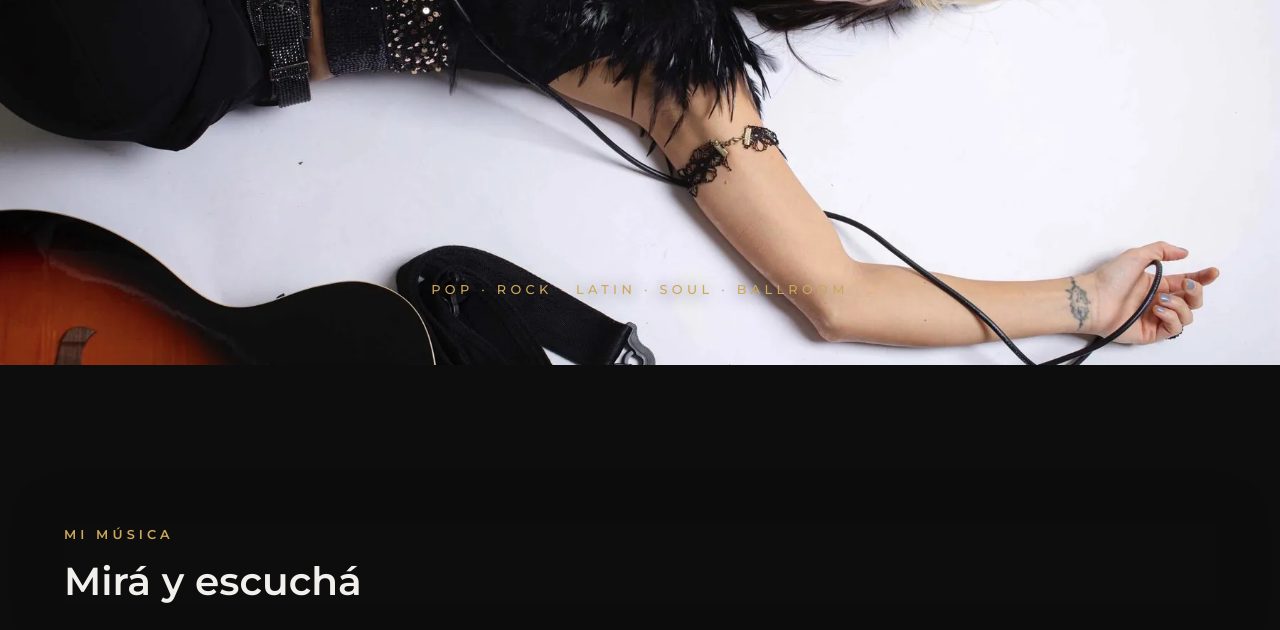
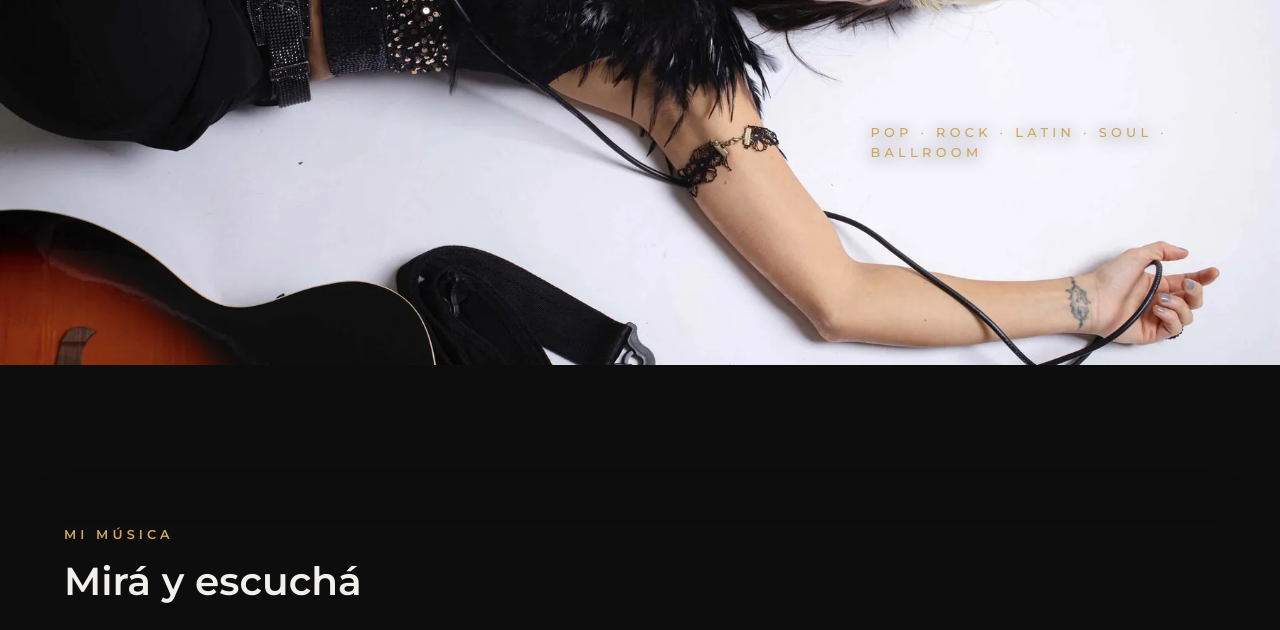
Before and after one commit to baltaenjoy-gif/zurima_website, a website built with Vite: page index.html in a window 1280 px wide. Shown: the part 1900-2530 px from the top of the page. Built offline with nearby package versions, Linux system fonts and the light colour scheme.

Commit message:
fix(estilo): quitar resplandor del hero y reubicar caption editorial
El halo del hero seguía sin funcionar bien pese al ajuste anterior, se
saca directamente. El caption "Pop · Rock · Latin..." se reposiciona
al área derecha de la foto editorial en vez de centrado abajo.

```diff
--- a/src/style.css
+++ b/src/style.css
@@ -251,7 +251,6 @@
   height: 100%;
   z-index: -1;
   overflow: hidden;
-  box-shadow: 0 0 160px 20px rgba(234, 189, 101, 0.4);
 }
 
 .hero__media img {
@@ -493,10 +492,10 @@
 
 .editorial-band__caption {
   position: absolute;
-  left: 50%;
-  bottom: var(--sp-8);
-  transform: translateX(-50%);
-  text-align: center;
+  left: 68%;
+  top: 58%;
+  transform: translateY(-50%);
+  text-align: left;
   font-family: var(--font-display);
   font-weight: 500;
   font-size: var(--fs-caption);
```
